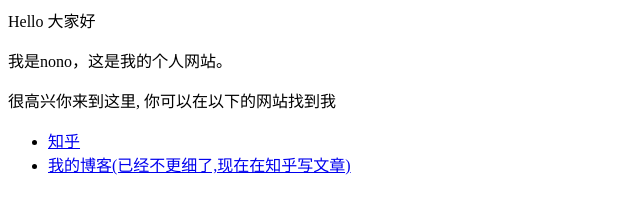
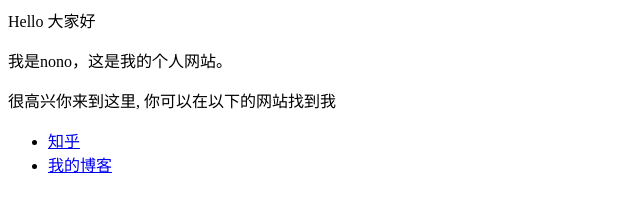
Before and after one commit to yangyinfang/yangyf.github.io, a plain HTML site: page index.html in a window 1280 px wide. Shown: the whole page, without its empty margins (0-640 px from the left). Drawn offline with Linux system fonts and the light colour scheme.

Commit message:
Update index.html

```diff
--- a/index.html
+++ b/index.html
@@ -4,5 +4,5 @@
 
 <ul>
   <li> <a href="https://www.zhihu.com/people/AJLoveChina">知乎</a> </li>
-  <li> <a href="http://hejie.nigeerhuo.com">我的博客(已经不更细了,现在在知乎写文章)</a> </li>
+  <li> <a href="http://hejie.nigeerhuo.com">我的博客</a> </li>
 </ul>
```
